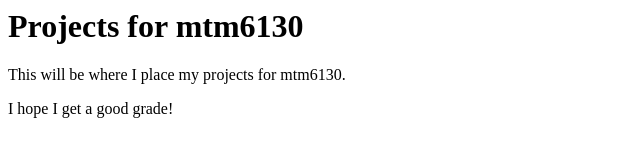
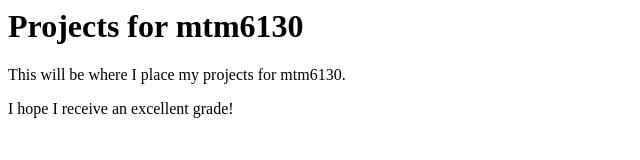
Before and after one commit to CKDelahunt/ckdelahunt.github.io, a plain HTML site: page index.html in a window 1280 px wide. Shown: the full height of the page, 0-640 px from the left. Drawn offline with Linux system fonts and the light colour scheme.

```diff
--- a/index.html
+++ b/index.html
@@ -1,5 +1,5 @@
 <html>
     <h1>Projects for mtm6130</h1>
     <p>This will be where I place my projects for mtm6130.</p>
-    <p>I hope I get a good grade!</p>
+    <p>I hope I receive an excellent grade!</p>
 </html>
```
